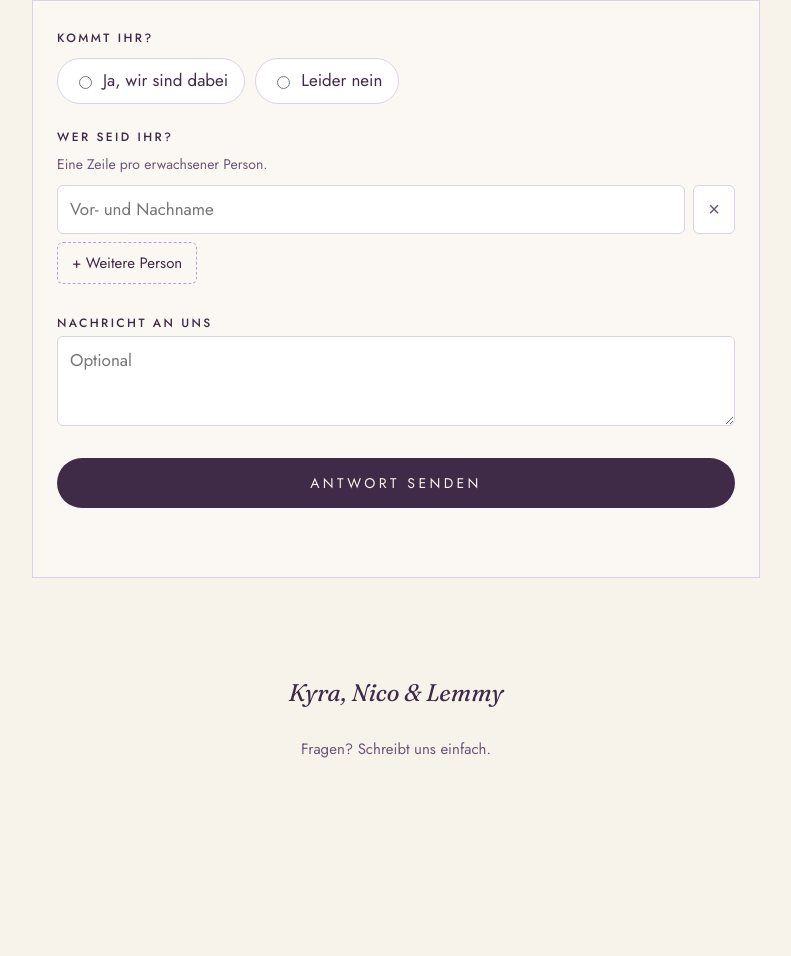
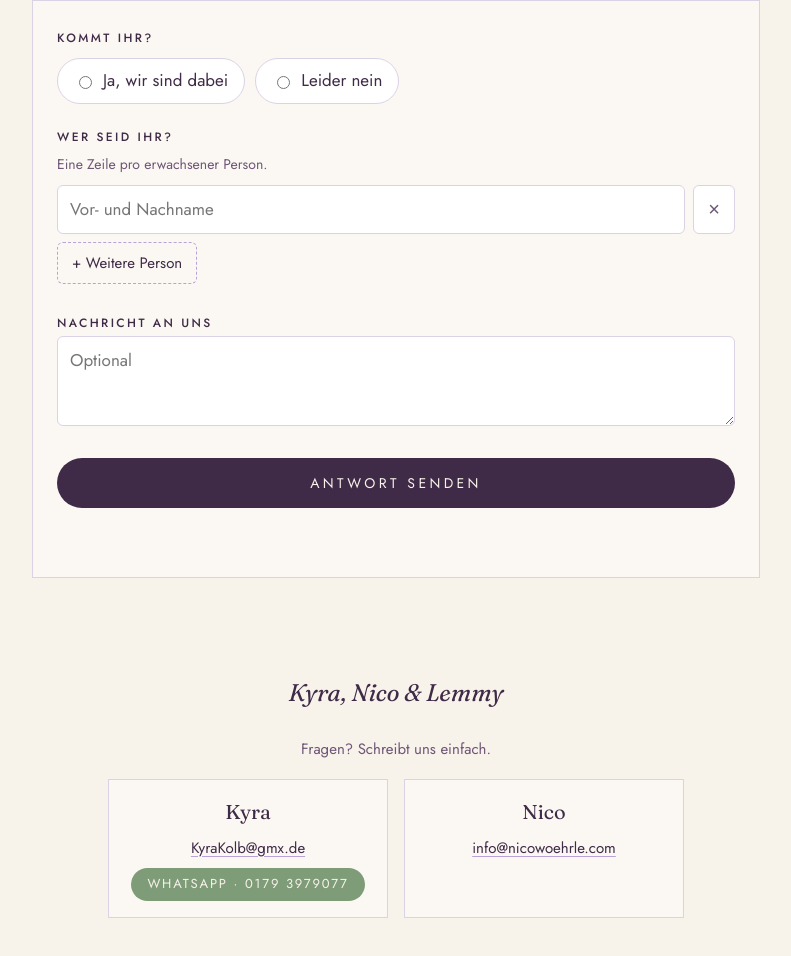
Before and after one commit to KyraCK/kyra-nico-hochzeit, a plain HTML site: page index.html in a window 1280 px wide. Shown: the part 2730-3686 px from the top of the page, without its empty margins (244-1035 px from the left). Before the commit the page ends 3554 px from the top, so only its background shows below. Drawn offline with Linux system fonts and the light colour scheme.

Commit message:
Kontakte im Footer
Co-Authored-By: Claude Opus 5.5 <noreply@anthropic.com>
Claude-Session: https://claude.ai/code/session_01GJEixkSp8KMf3uuG1Esc7E

```diff
--- a/index.html
+++ b/index.html
@@ -242,6 +242,17 @@
     text-align: center; padding: 64px 16px 48px;
     color: var(--plum-soft); font-size: 15px;
   }
+  .contacts { display: flex; justify-content: center; gap: 16px; flex-wrap: wrap; margin-top: 18px; }
+  .contact {
+    background: var(--paper); border: 1px solid var(--line); padding: 16px 22px; width: 280px; max-width: 100%;
+    display: flex; flex-direction: column; align-items: center; gap: 8px;
+  }
+  .c-name { font-family: "Fraunces", serif; font-size: 20px; color: var(--plum); }
+  .c-mail { color: var(--plum); text-decoration-color: var(--lilac); text-underline-offset: 3px; word-break: break-all; }
+  .c-wa {
+    display: inline-block; text-decoration: none; color: var(--cream); background: var(--sage);
+    border-radius: 99px; padding: 6px 16px; font-size: 13px; letter-spacing: .14em; text-transform: uppercase;
+  }
   footer .sig { font-family: "Fraunces", serif; font-style: italic; font-size: 24px; color: var(--plum); }
 
   @media (max-width: 560px) {
@@ -466,11 +477,33 @@
 <footer>
   <p class="sig">Kyra, Nico &amp; Lemmy</p>
   <p>Fragen? Schreibt uns einfach.</p>
+  <div class="contacts">
+    <div class="contact">
+      <span class="c-name">Kyra</span>
+      <a class="c-mail" data-c="ZWQueG1nQGJsb0thcnlL" href="#">E-Mail</a>
+      <a class="c-wa" data-w="NzcwOTc5Mzk3MTk0" href="#" target="_blank" rel="noopener">WhatsApp</a>
+    </div>
+    <div class="contact">
+      <span class="c-name">Nico</span>
+      <a class="c-mail" data-c="bW9jLmVscmhlb3dvY2luQG9mbmk=" href="#">E-Mail</a>
+    </div>
+  </div>
+  <noscript><p>Unsere Kontaktdaten werden nur mit aktiviertem JavaScript angezeigt.</p></noscript>
 </footer>
 
 <script>
   // Adresse der Google-Apps-Script-Web-App. Solange leer, zeigt das Formular einen Hinweis.
   const RSVP_ENDPOINT = "";
+
+  // Kontakte erst im Browser zusammensetzen (Schutz vor Adress-Sammlern)
+  const dec = v => atob(v).split("").reverse().join("");
+  document.querySelectorAll("[data-c]").forEach(a => {
+    const m = dec(a.dataset.c); a.href = "mailto:" + m; a.textContent = m;
+  });
+  document.querySelectorAll("[data-w]").forEach(a => {
+    const n = dec(a.dataset.w); a.href = "https://wa.me/" + n;
+    a.textContent = "WhatsApp · 0" + n.slice(2, 5) + " " + n.slice(5);
+  });
 
   // Countdown
   (function () {
```
